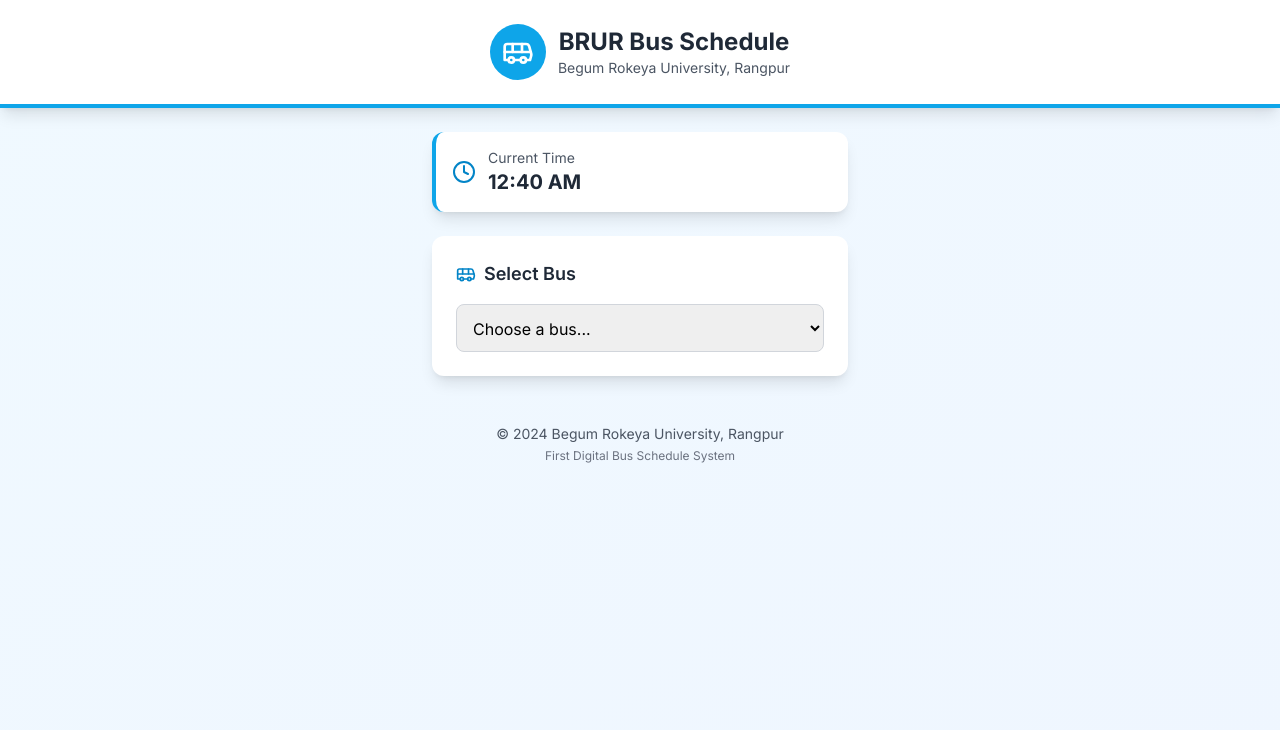
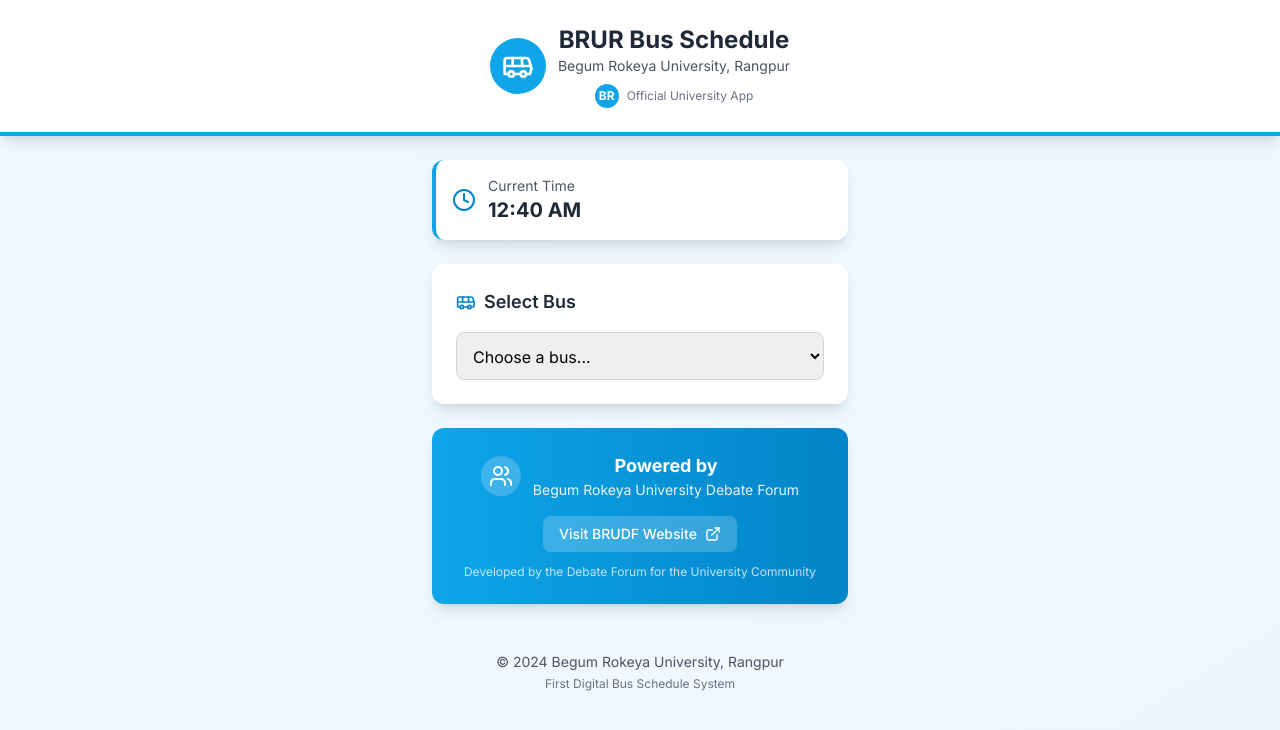
Before and after one commit to Rishad-007/BRUR-Bus-App, a React (Vite) app: page / in a window 1280 px wide. Shown: the top 730 px of the page. Built offline with nearby package versions, Linux system fonts and the light colour scheme.

Commit message:
added stoppage timeline map

```diff
--- a/src/App.tsx
+++ b/src/App.tsx
@@ -1,8 +1,9 @@
 import { useState, useEffect } from 'react';
 import type { SelectedBusInfo } from './types/bus';
 import { calculateTimeDifference, formatTimeDifference } from './utils/timeUtils';
-import { Bus as BusIcon, Clock, MapPin, Navigation } from 'lucide-react';
+import { Bus as BusIcon, Clock, MapPin, Navigation, ExternalLink, Users } from 'lucide-react';
 import busSchedulesData from './data/busSchedules.json';
+import TimelineMap from './components/TimelineMap';
 
 function App() {
   const [selectedBusInfo, setSelectedBusInfo] = useState<SelectedBusInfo>({
@@ -81,6 +82,12 @@
             <div className="text-center">
               <h1 className="text-2xl font-bold text-gray-800">BRUR Bus Schedule</h1>
               <p className="text-sm text-gray-600">Begum Rokeya University, Rangpur</p>
+              <div className="mt-2 flex items-center justify-center space-x-2">
+                <div className="w-6 h-6 bg-university-500 rounded-full flex items-center justify-center">
+                  <span className="text-white text-xs font-bold">BR</span>
+                </div>
+                <span className="text-xs text-gray-500">Official University App</span>
+              </div>
             </div>
           </div>
         </div>
@@ -175,6 +182,16 @@
           </div>
         )}
 
+        {/* Timeline Map */}
+        {selectedBusInfo.bus && selectedBusInfo.startTime && (
+          <TimelineMap
+            stops={selectedBusInfo.bus.stops}
+            selectedStopId={selectedBusInfo.selectedStop?.id || null}
+            onStopSelect={(stopId) => handleStopChange(stopId)}
+            routeName={selectedBusInfo.bus.route}
+          />
+        )}
+
         {/* Stop Times Display */}
         {stopTimes && selectedBusInfo.selectedStop && (
           <div className="bg-white rounded-xl shadow-lg p-6 border-l-4 border-university-500">
@@ -226,6 +243,33 @@
           </div>
         )}
 
+        {/* Powered By Section */}
+        <div className="bg-gradient-to-r from-university-500 to-university-600 rounded-xl shadow-lg p-6 text-white">
+          <div className="flex items-center justify-center space-x-3 mb-4">
+            <div className="bg-white/20 p-2 rounded-full">
+              <Users className="w-6 h-6" />
+            </div>
+            <div className="text-center">
+              <h3 className="text-lg font-bold">Powered by</h3>
+              <p className="text-sm opacity-90">Begum Rokeya University Debate Forum</p>
+            </div>
+          </div>
+          <div className="text-center">
+            <a
+              href="https://brudf.edu.bd"
+              target="_blank"
+              rel="noopener noreferrer"
+              className="inline-flex items-center space-x-2 bg-white/20 hover:bg-white/30 px-4 py-2 rounded-lg transition-colors duration-200"
+            >
+              <span className="text-sm font-medium">Visit BRUDF Website</span>
+              <ExternalLink className="w-4 h-4" />
+            </a>
+          </div>
+          <p className="text-xs text-center mt-3 opacity-75">
+            Developed by the Debate Forum for the University Community
+          </p>
+        </div>
+
         {/* Footer */}
         <footer className="text-center py-6">
           <p className="text-sm text-gray-600">
--- /dev/null
+++ b/src/components/TimelineMap.tsx
@@ -0,0 +1,87 @@
+import { MapPin, Navigation } from 'lucide-react';
+import type { BusStop } from '../types/bus';
+
+interface TimelineMapProps {
+  stops: BusStop[];
+  selectedStopId: string | null;
+  onStopSelect: (stopId: string) => void;
+  routeName?: string;
+}
+
+export default function TimelineMap({ stops, selectedStopId, onStopSelect, routeName }: TimelineMapProps) {
+  if (stops.length === 0) return null;
+
+  return (
+    <div className="bg-white rounded-xl shadow-lg p-6">
+      <h3 className="text-lg font-semibold text-gray-800 mb-2 flex items-center">
+        <Navigation className="w-5 h-5 mr-2 text-university-600" />
+        Route Timeline
+      </h3>
+      {routeName && (
+        <p className="text-sm text-gray-600 mb-4">{routeName}</p>
+      )}
+
+      <div className="relative">
+        {/* Timeline line */}
+        <div className="absolute left-6 top-0 bottom-0 w-0.5 bg-gray-300"></div>
+
+        <div className="space-y-4">
+          {stops.map((stop, index) => {
+            const isSelected = selectedStopId === stop.id;
+            const isLast = index === stops.length - 1;
+
+            return (
+              <div
+                key={stop.id}
+                className="relative flex items-center cursor-pointer group"
+                onClick={() => onStopSelect(stop.id)}
+              >
+                {/* Timeline dot */}
+                <div className={`relative z-10 w-12 h-12 rounded-full flex items-center justify-center border-4 transition-all duration-200 ${
+                  isSelected
+                    ? 'bg-university-500 border-university-600 shadow-lg scale-110'
+                    : 'bg-white border-gray-300 group-hover:border-university-400 group-hover:scale-105'
+                }`}>
+                  <MapPin className={`w-5 h-5 ${
+                    isSelected ? 'text-white' : 'text-gray-500 group-hover:text-university-600'
+                  }`} />
+                </div>
+
+                {/* Stop info */}
+                <div className={`ml-4 flex-1 p-3 rounded-lg transition-all duration-200 ${
+                  isSelected
+                    ? 'bg-university-50 border-2 border-university-200 shadow-md'
+                    : 'bg-gray-50 border border-gray-200 group-hover:bg-university-25 group-hover:border-university-100 group-hover:shadow-sm'
+                }`}>
+                  <h4 className={`font-medium ${
+                    isSelected ? 'text-university-800' : 'text-gray-800 group-hover:text-university-700'
+                  }`}>
+                    {stop.name}
+                  </h4>
+                  <p className={`text-sm ${
+                    isSelected ? 'text-university-600' : 'text-gray-500 group-hover:text-university-500'
+                  }`}>
+                    Stop {index + 1} of {stops.length}
+                  </p>
+                </div>
+
+                {/* Connection line to next stop */}
+                {!isLast && (
+                  <div className={`absolute left-6 top-12 w-0.5 h-4 ${
+                    isSelected ? 'bg-university-500' : 'bg-gray-300'
+                  }`}></div>
+                )}
+              </div>
+            );
+          })}
+        </div>
+      </div>
+
+      <div className="mt-4 p-3 bg-gray-50 rounded-lg">
+        <p className="text-xs text-gray-600 text-center">
+          Tap any stop to view arrival times
+        </p>
+      </div>
+    </div>
+  );
+}
```
